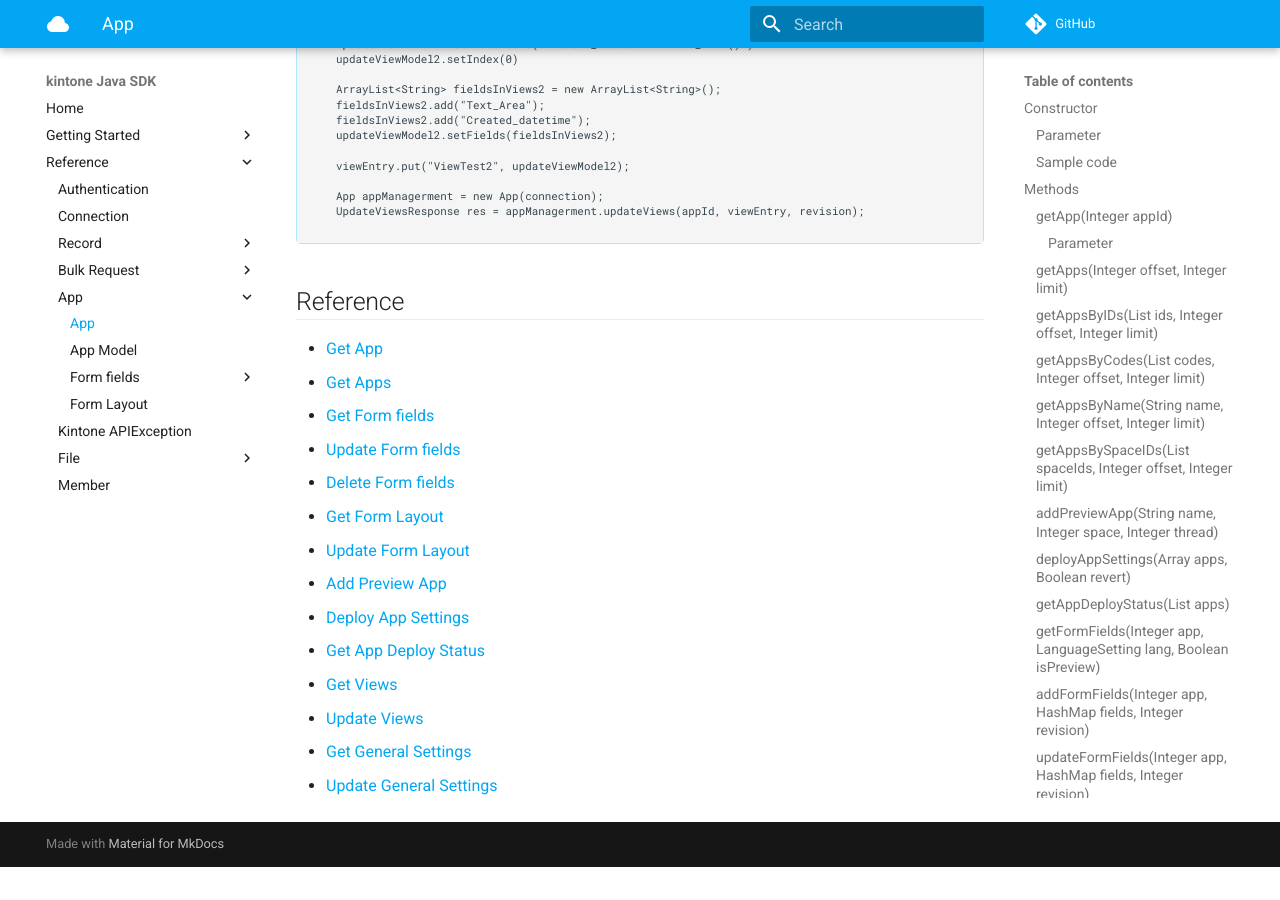
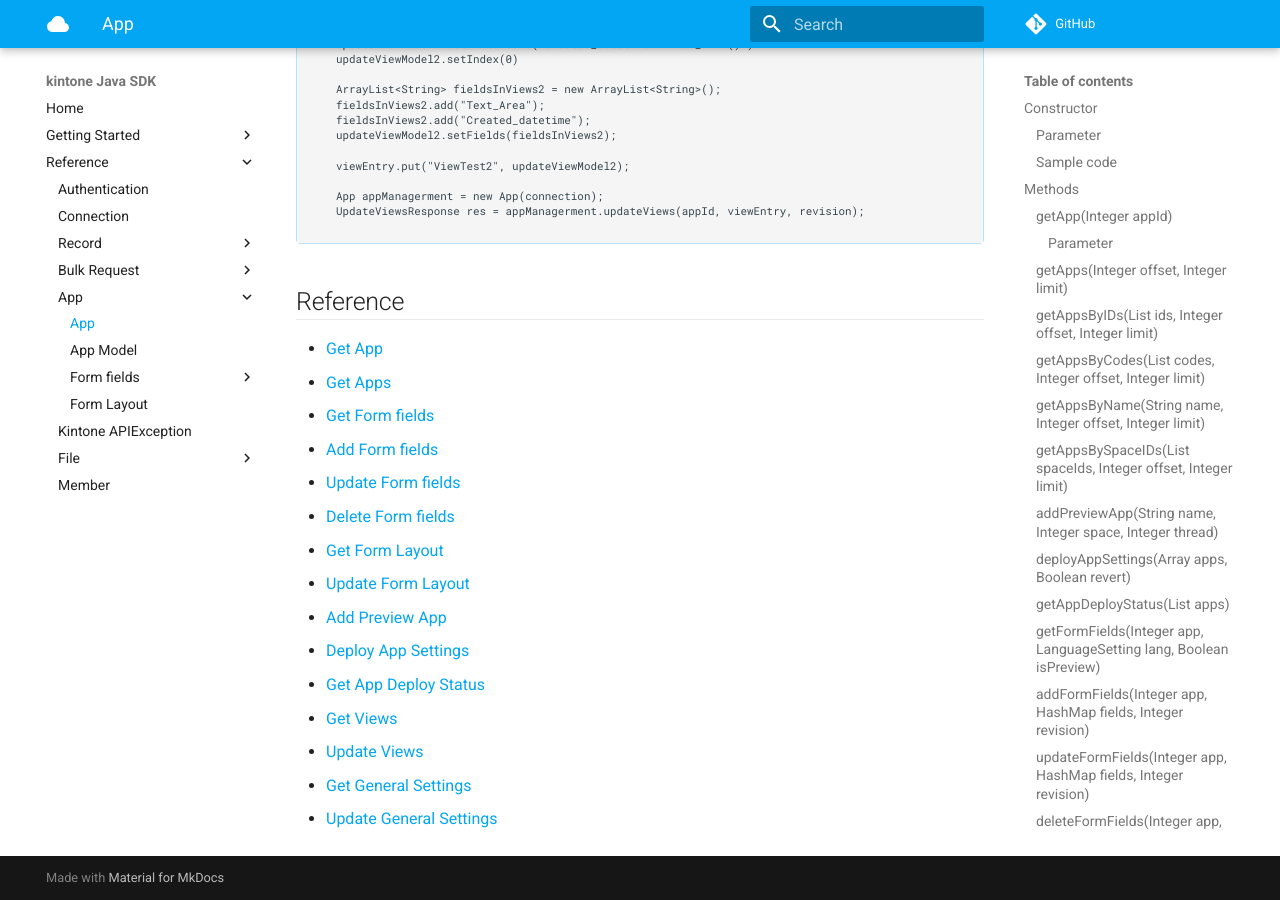
Before and after one commit to kintone-labs/kintone-java-sdk, an MkDocs documentation site: the page built from docs/reference/app.md, in a window 1280 px wide and 900 px high, scrolled down 17170 px. Built offline with MkDocs 1.6.1 and Material for MkDocs 9.7.7, drawn with Linux system fonts in a browser that asks for light colours; comment, search, counter and statistics services are not loaded; old or Windows-style settings are respelled for this version of MkDocs; before the commit the page ends 18037 px from its top, so only the background shows below that.

Commit message:
add link for add form fields

```diff
--- a/docs/reference/app.md
+++ b/docs/reference/app.md
@@ -838,6 +838,7 @@
 - [Get App](https://developer.kintone.io/hc/en-us/articles/212494888)
 - [Get Apps](https://developer.kintone.io/hc/en-us/articles/115005336727)
 - [Get Form fields](https://developer.kintone.io/hc/en-us/articles/115005509288)
+- [Add Form fields](https://developer.kintone.io/hc/en-us/articles/115005506868)
 - [Update Form fields](https://developer.kintone.io/hc/en-us/articles/115005507788)
 - [Delete Form fields](https://developer.kintone.io/hc/en-us/articles/115005341187)
 
```
